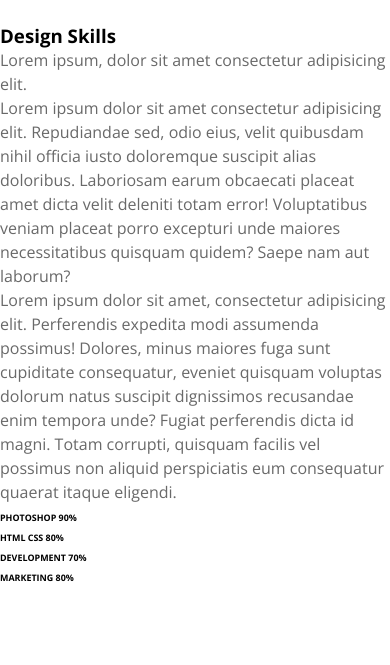
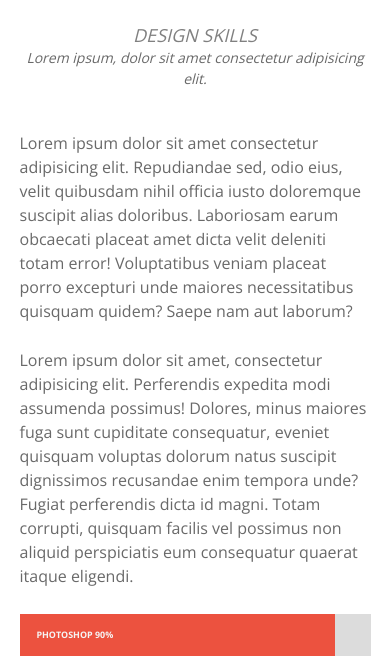
Before and after one commit to gfreitasTamwood/2023-03-flex, a plain HTML site: page index.html in a window 390 px wide. Shown: the part 6500-7165 px from the top of the page. Drawn offline with nearby package versions, Linux system fonts and the light colour scheme; files that its build step writes are made by us from their sources.

Commit message:
Mobile-Skills: Monika did Skills SCSS

```diff
--- a/scss/_variables.scss
+++ b/scss/_variables.scss
@@ -5,7 +5,7 @@ $tabletScreen  : 600px;
 $desktopScreen : 1000px;
 
 //Colors
-$defaulColor   : #EC523F;
+$defaultColor   : #EC523F;
 $seaGreen      : #1ABC9C;
 $orange        : #E67E22;
 $blue          : #3498DB;
--- a/scss/devices/_mobile.scss
+++ b/scss/devices/_mobile.scss
@@ -8,22 +8,30 @@
         width: 30%;
     }
 
+    %title {
+        @include flexColumn(2vh);
+        @include flexCenter;
+
+        > p {
+            text-align: center;
+        }
+    }
+
+    %content {
+        @include flexColumn(3vh);
+        align-items: center;
+    }
+
     .row {
         align-items: center;
         row-gap: 5vh;
 
         > article {
-            @include flexColumn(2vh);
-            @include flexCenter;
-
-            > p {
-                text-align: center;
-            }
+            @extend %title;
         }
 
         > section {
-            @include flexColumn(3vh);
-            align-items: center;
+            @extend %content;
         }
     }
 
@@ -90,4 +98,73 @@
             height: 45vh;
         }
     }
+
+    /* TEAM */
+
+    /* TEAM - GALLERY */
+
+    /* TEAM - SKILLS */
+    .skills {
+        @include flexColumn(5vh);
+        > article {
+            @extend %title;
+            row-gap: 0vh;
+            > p {
+                font-style: italic;
+                font-size: 14px;
+                width: 90%;
+            }
+        }
+
+        aside {
+            width: 90%;
+        }
+
+        aside,
+        > section {
+            @extend %content;
+        }
+
+        h3 {
+            text-transform: uppercase;
+            font-size: 18px;
+            font-style: italic;
+            color: gray;
+            font-weight: 400;
+        }
+
+        ul {
+            @include flexColumn(2vh);
+            width: 90%;
+        }
+
+        li {
+            display: flex;
+            width: 100%;
+            height: 5vh;
+            background-color: gainsboro;
+        }
+
+        li:first-child > h6 {
+            width: 90%;
+        }
+
+        li:nth-child(3) > h6 {
+            width: 70%;
+        }
+
+        h6 {
+            display: flex;
+            align-items: center;
+            width: 80%;
+            height: 100%;
+            background-color: $defaultColor;
+        }
+
+        small {
+            color: whitesmoke;
+            padding-left: 2vh;
+            text-transform: uppercase;
+        }
+    }
 }
```
